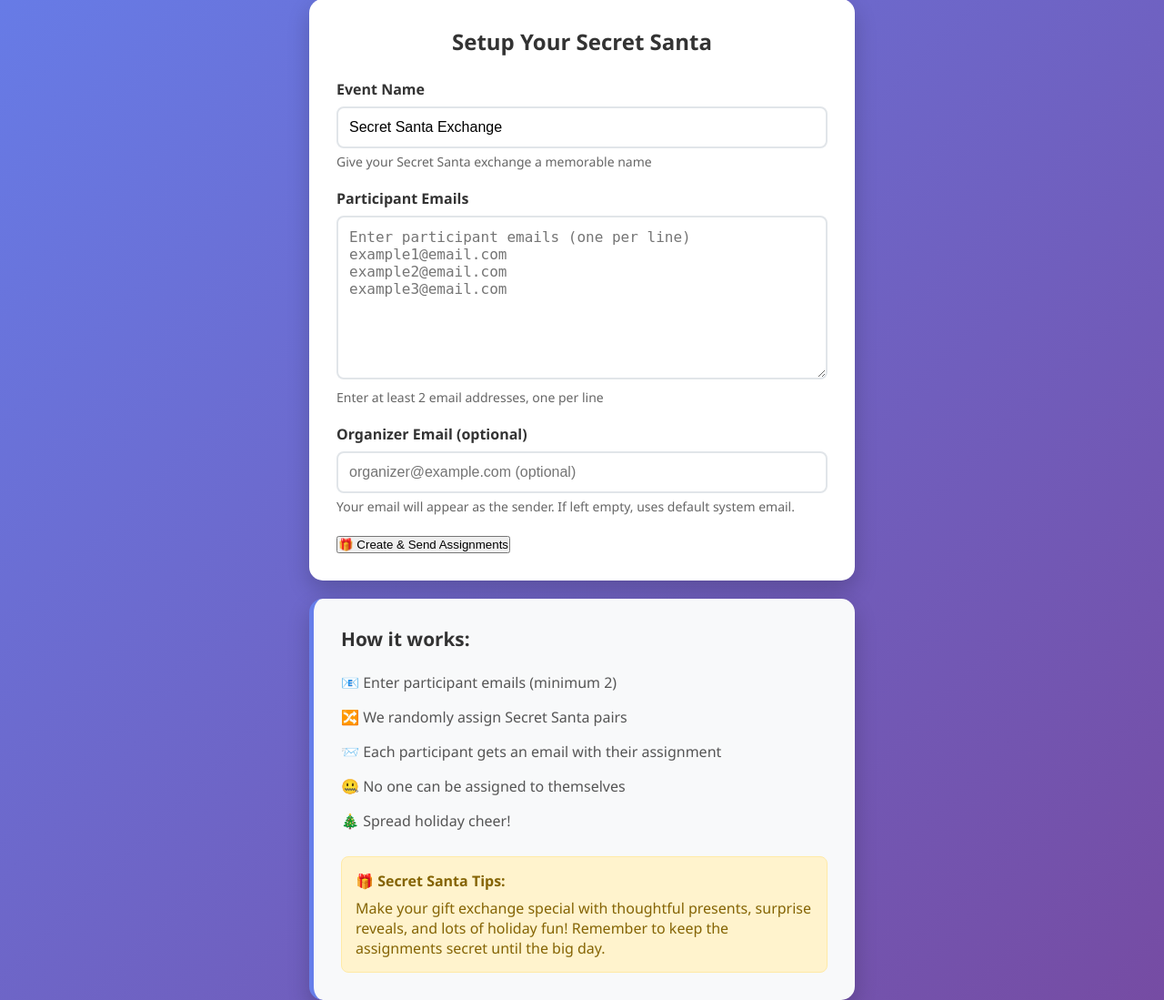
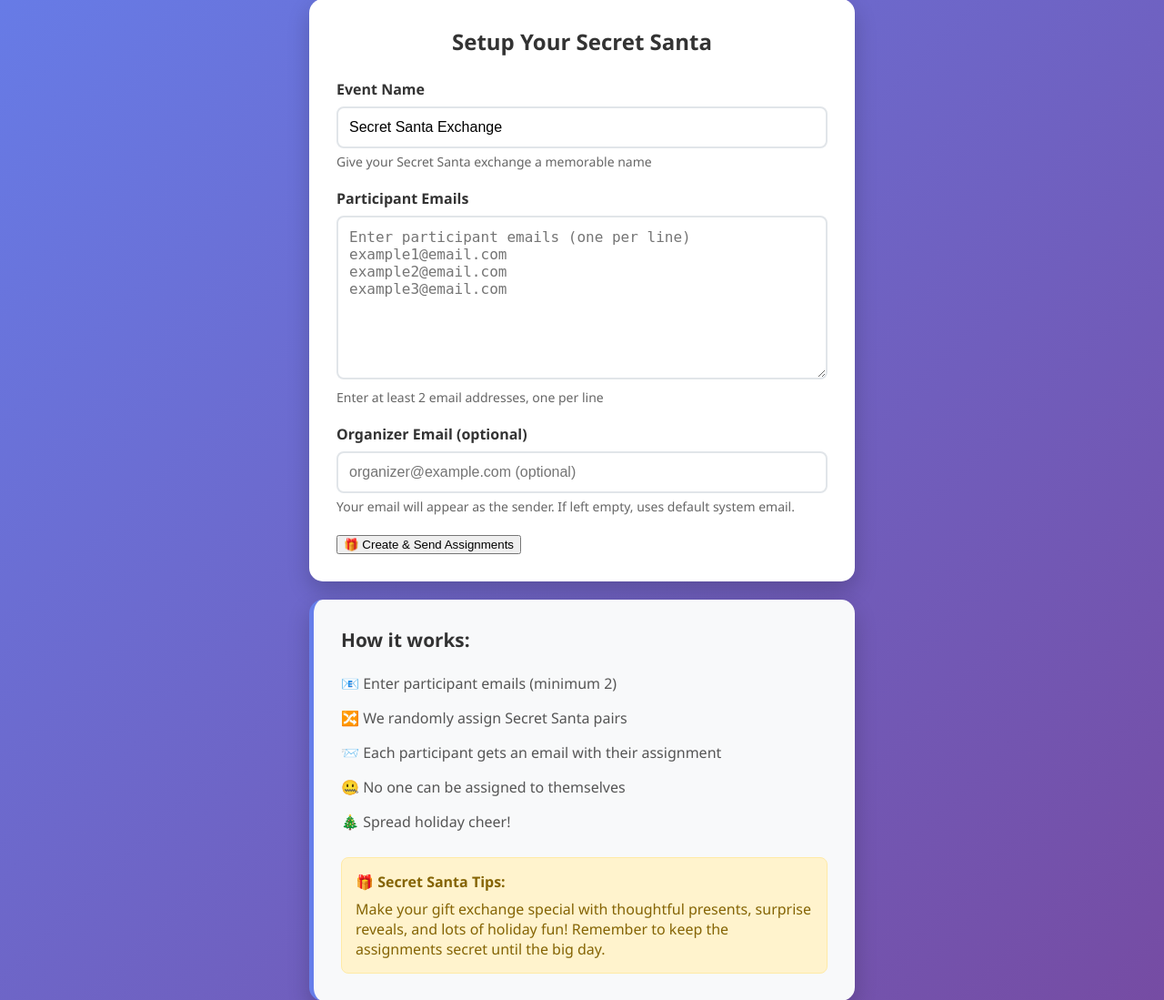
Before and after one commit to cmsgraham/secret-santa, a Flask app: page / in a window 1280 px wide. Shown: the part 143-1242 px from the top of the page at 91% size. Run offline with Flask 3, Linux system fonts and the light colour scheme.

Commit message:
Exclude buttons from universal reset selector

```diff
--- a/static/styles.css
+++ b/static/styles.css
@@ -1,6 +1,10 @@
-* {
+*:not(button) {
     margin: 0;
     padding: 0;
+    box-sizing: border-box;
+}
+
+button {
     box-sizing: border-box;
 }
 
```
